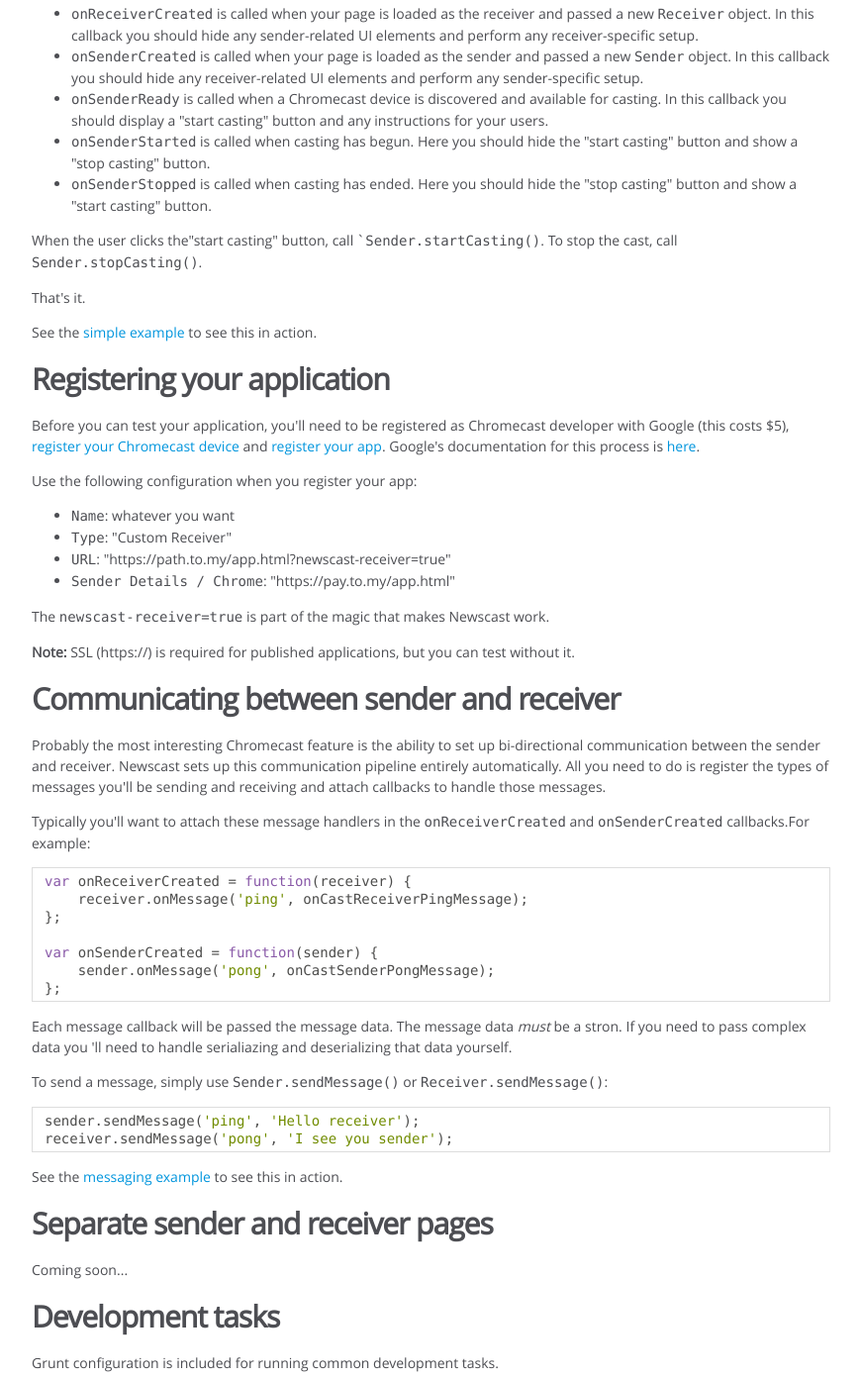
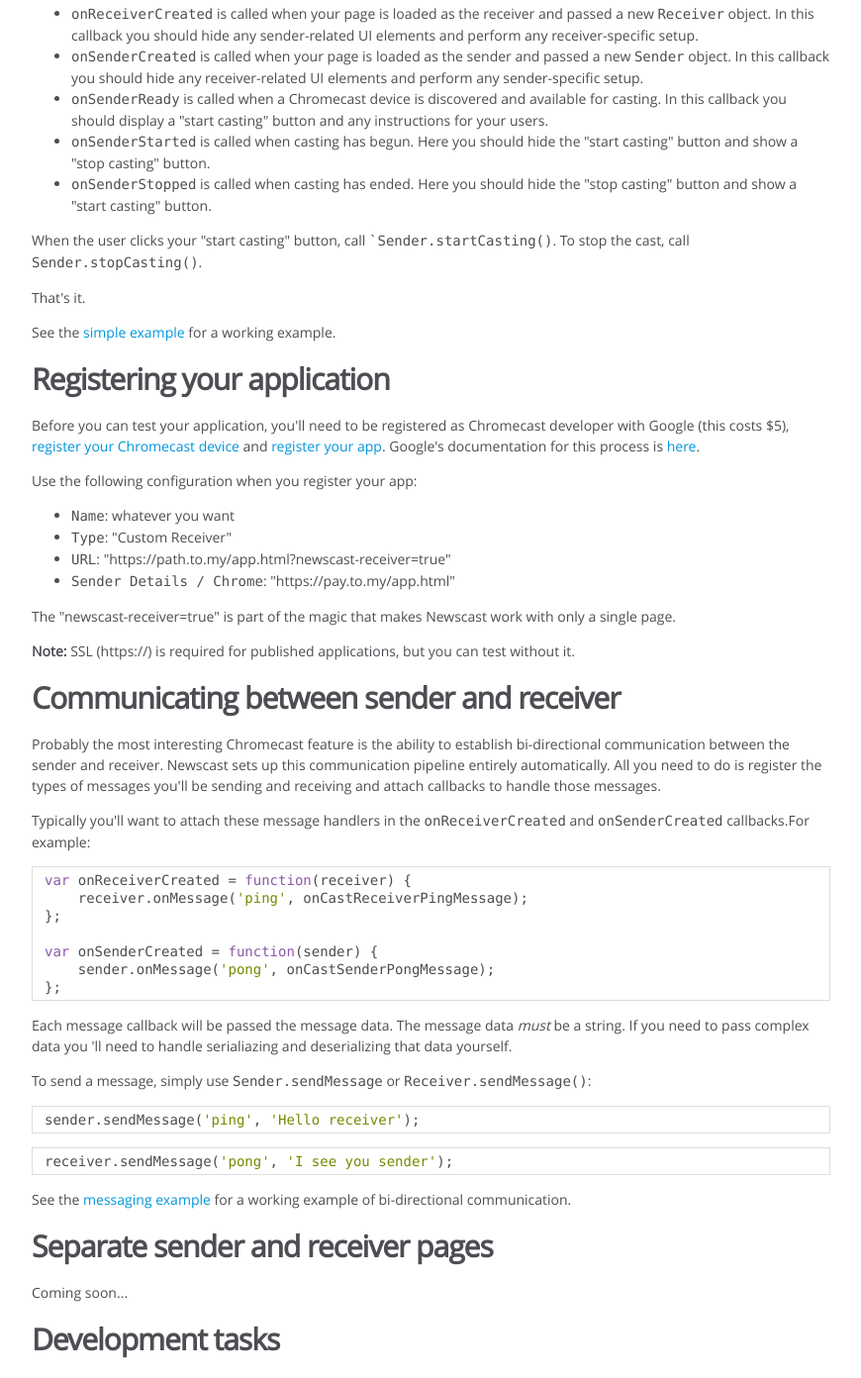
Before and after one commit to nprapps/newscast.js, a website: page docs/index.html in a window 1280 px wide. Shown: the part 916-2308 px from the top of the page at 99% size, without its empty margins (0-870 px from the left). Drawn offline with Linux system fonts and the light colour scheme.

Commit message:
Minor doc fixes.

```diff
--- a/docs/index.html
+++ b/docs/index.html
@@ -54,7 +54,7 @@
 <h2>Creating a Newscast</h2><p>Newscast is optimized for a very simple use-case:</p>
 <ul>
 <li>One sender device and one receiver device</li>
-<li>A single-page that will function as both sender and receiver</li>
+<li>A single page/URL that will function as both sender and receiver applications</li>
 </ul>
 <p>For this case, you only need the following code to create a Chromecast-ready Javascript app:</p>
 <pre class="prettyprint source lang-javascript"><code>new Newscast.Newscast({
@@ -80,9 +80,9 @@
 <li><code>onSenderStarted</code> is called when casting has begun. Here you should hide the &quot;start casting&quot; button and show a &quot;stop casting&quot; button.</li>
 <li><code>onSenderStopped</code> is called when casting has ended. Here you should hide the &quot;stop casting&quot; button and show a &quot;start casting&quot; button.</li>
 </ul>
-<p>When the user clicks the&quot;start casting&quot; button, call <code>`Sender.startCasting()</code>. To stop the cast, call <code>Sender.stopCasting()</code>.</p>
+<p>When the user clicks your &quot;start casting&quot; button, call <code>`Sender.startCasting()</code>. To stop the cast, call <code>Sender.stopCasting()</code>.</p>
 <p>That's it.</p>
-<p>See the <a href="http://apps.npr.org/newscast/examples/simple/">simple example</a> to see this in action.</p>
+<p>See the <a href="http://apps.npr.org/newscast/examples/simple/">simple example</a> for a working example.</p>
 <h2>Registering your application</h2><p>Before you can test your application, you'll need to be registered as Chromecast developer with Google (this costs $5), <a href="https://cast.google.com/publish/#/devices">register your Chromecast device</a> and <a href="https://cast.google.com/publish/#/applications">register your app</a>. Google's documentation for this process is <a href="https://developers.google.com/cast/docs/registration">here</a>.</p>
 <p>Use the following configuration when you register your app:</p>
 <ul>
@@ -91,9 +91,9 @@
 <li><code>URL</code>: &quot;https://path.to.my/app.html?newscast-receiver=true&quot;</li>
 <li><code>Sender Details / Chrome</code>: &quot;https://pay.to.my/app.html&quot;</li>
 </ul>
-<p>The <code>newscast-receiver=true</code> is part of the magic that makes Newscast work.</p>
+<p>The &quot;newscast-receiver=true&quot; is part of the magic that makes Newscast work with only a single page.</p>
 <p><strong>Note:</strong> SSL (https://) is required for published applications, but you can test without it.</p>
-<h3>Communicating between sender and receiver</h3><p>Probably the most interesting Chromecast feature is the ability to set up bi-directional communication between the sender and receiver. Newscast sets up this communication pipeline entirely automatically. All you need to do is register the types of messages you'll be sending and receiving and attach callbacks to handle those messages.</p>
+<h3>Communicating between sender and receiver</h3><p>Probably the most interesting Chromecast feature is the ability to establish bi-directional communication between the sender and receiver. Newscast sets up this communication pipeline entirely automatically. All you need to do is register the types of messages you'll be sending and receiving and attach callbacks to handle those messages.</p>
 <p>Typically you'll want to attach these message handlers in the <code>onReceiverCreated</code> and <code>onSenderCreated</code> callbacks.For example:</p>
 <pre class="prettyprint source lang-javascript"><code>var onReceiverCreated = function(receiver) {
     receiver.onMessage('ping', onCastReceiverPingMessage);
@@ -101,10 +101,9 @@
 
 var onSenderCreated = function(sender) {
     sender.onMessage('pong', onCastSenderPongMessage);
-};</code></pre><p>Each message callback will be passed the message data. The message data <em>must</em> be a stron. If you need to pass complex data you 'll need to handle serialiazing and deserializing that data yourself.</p>
-<p>To send a message, simply use <code>Sender.sendMessage()</code> or <code>Receiver.sendMessage()</code>:</p>
-<pre class="prettyprint source"><code>sender.sendMessage('ping', 'Hello receiver');
-receiver.sendMessage('pong', 'I see you sender');</code></pre><p>See the <a href="http://apps.npr.org/newscast/examples/simple/">messaging example</a> to see this in action.</p>
+};</code></pre><p>Each message callback will be passed the message data. The message data <em>must</em> be a string. If you need to pass complex data you 'll need to handle serialiazing and deserializing that data yourself.</p>
+<p>To send a message, simply use <code>Sender.sendMessage</code> or <code>Receiver.sendMessage()</code>:</p>
+<pre class="prettyprint source"><code>sender.sendMessage('ping', 'Hello receiver');</code></pre><pre class="prettyprint source"><code>receiver.sendMessage('pong', 'I see you sender');</code></pre><p>See the <a href="http://apps.npr.org/newscast/examples/simple/">messaging example</a> for a working example of bi-directional communication.</p>
 <h2>Separate sender and receiver pages</h2><p>Coming soon...</p>
 <h2>Development tasks</h2><p>Grunt configuration is included for running common development tasks.</p>
 <p>Javascript can be linted with <a href="http://jshint.com/">jshint</a>:</p>
@@ -129,7 +128,7 @@
 <br class="clear">
 
 <footer>
-    Documentation generated by <a href="https://github.com/jsdoc3/jsdoc">JSDoc 3.3.0-beta1</a> on Wed Jan 28 2015 11:26:04 GMT-0600 (CST)
+    Documentation generated by <a href="https://github.com/jsdoc3/jsdoc">JSDoc 3.3.0-beta1</a> on Mon Feb 02 2015 09:42:34 GMT-0600 (CST)
 </footer>
 
 <script> prettyPrint(); </script>
```
Also changed, not shown: docs/Newscast.Newscast.html (+1 -1 lines), docs/Newscast.Receiver.html (+1 -1 lines), docs/Newscast.Sender.html (+1 -1 lines), docs/Newscast.html (+1 -1 lines), docs/newscast.js.html (+1 -1 lines), README.md.
